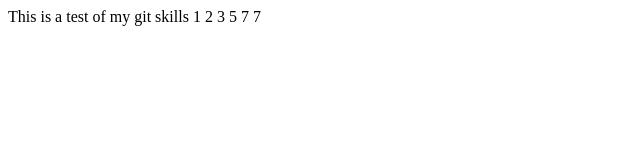
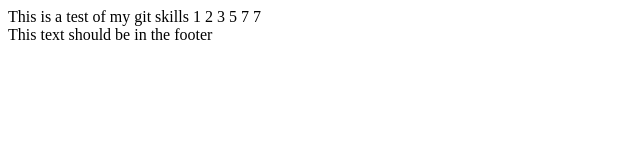
Before and after one commit to Maz-gh/myowngit, a plain HTML site: page index.html in a window 1280 px wide. Shown: the whole page, without its empty margins (0-640 px from the left). Drawn offline with Linux system fonts and the light colour scheme.

Commit message:
Changes to be committed:

```diff
--- a/index.html
+++ b/index.html
@@ -8,5 +8,5 @@ Test!
 <body>
 This is a test of my git skills 1 2 3 5 7 7
 </body>
-
+<footer>This text should be in the footer</footer>
 </html>
```
